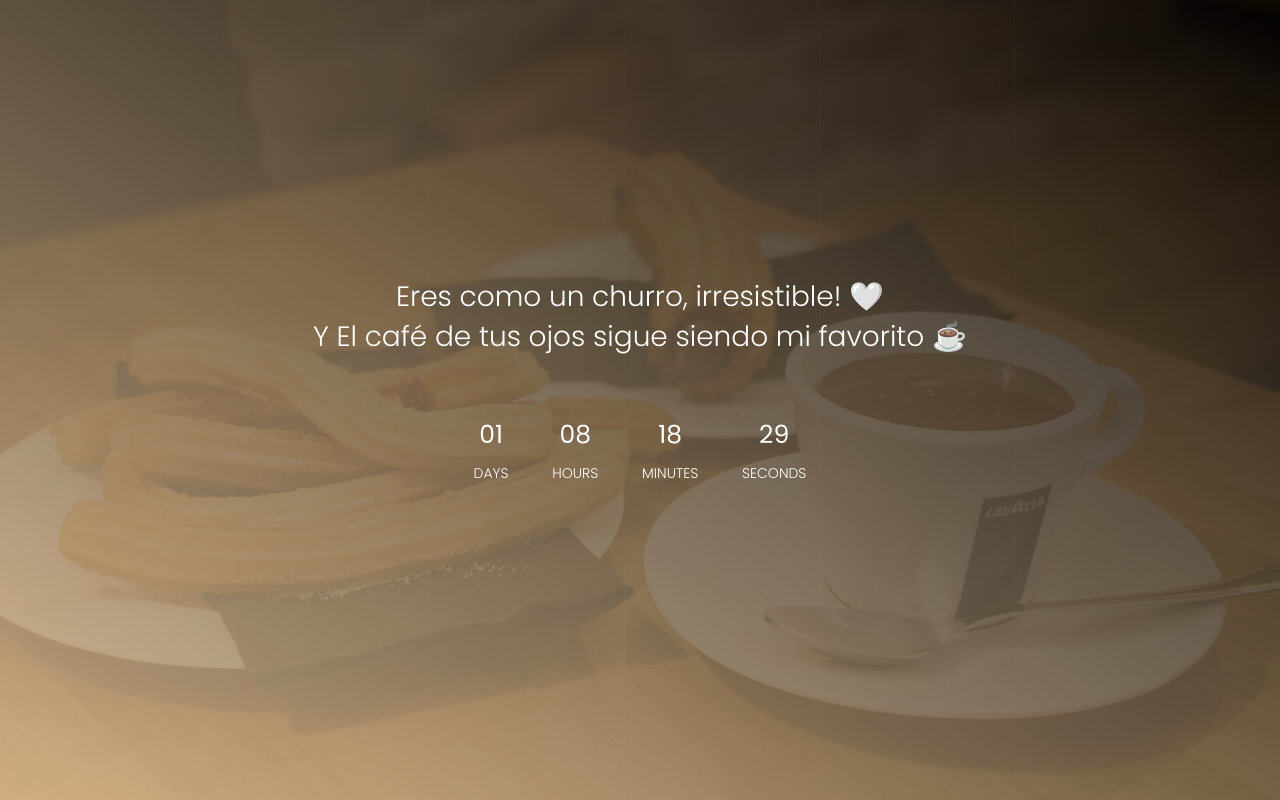
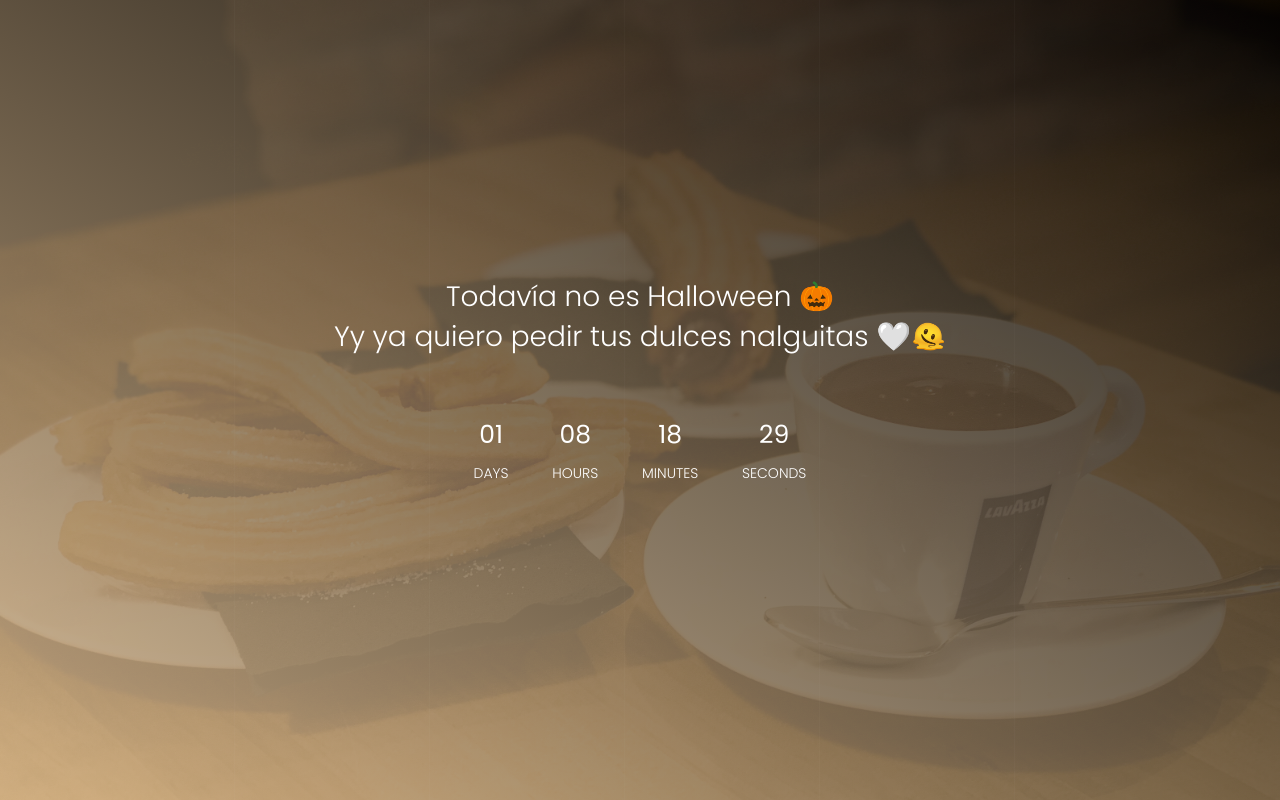
Before and after one commit to GuelaguetzaChurreria/GuelaguetzaChurreria.github.io, a plain HTML site: page index.html in a window 1280 px wide. Drawn offline with Linux system fonts and the light colour scheme.

Commit message:
Update index.html

```diff
--- a/index.html
+++ b/index.html
@@ -112,7 +112,7 @@ https://templatemo.com/tm-521-get-ready
 
                     <div class="col-md-12 col-sm-12">
                          <div class="home-info">
-                              <h1>Eres como un churro, irresistible! 🤍<br> Y El café de tus ojos sigue siendo mi favorito ☕</h1>
+                              <h1>Todavía no es Halloween 🎃<br> Yy ya quiero pedir tus dulces nalguitas 🤍🫠</h1>
                               <!-- You can change the date time in init.js file -->
 
                               <ul class="countdown">
```
